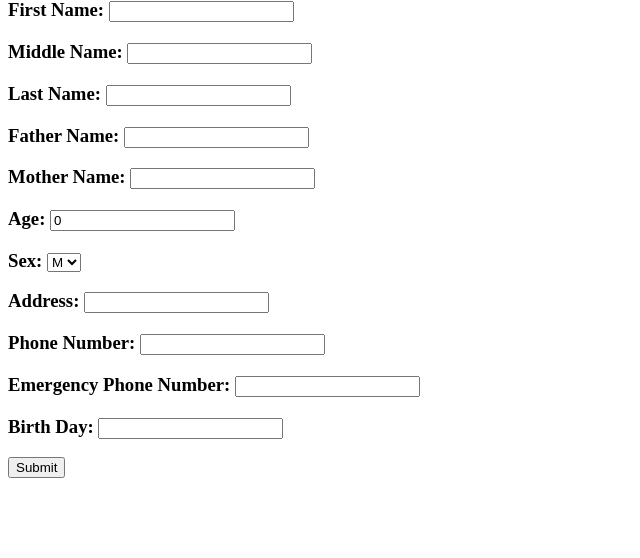
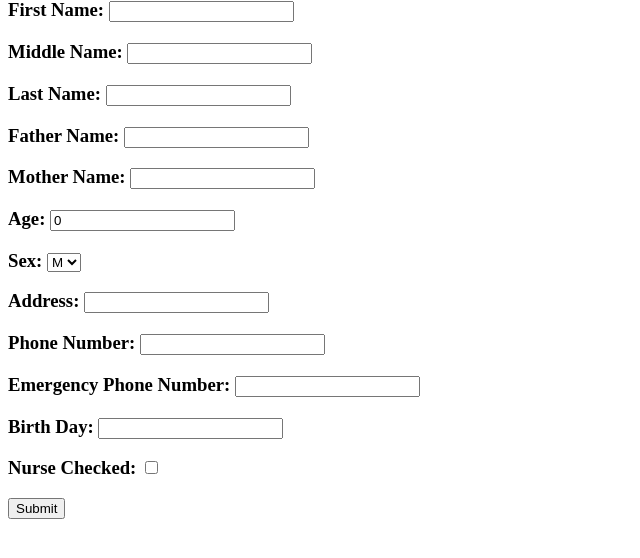
Before and after one commit to Naol86/Hospital, a Django app: page /register in a window 1280 px wide. Shown: the part 67-625 px from the top of the page, without its empty margins (0-640 px from the left). Run offline with Django 4.2, Linux system fonts and the light colour scheme.

Commit message:
check this out

```diff
--- a/patient/models.py
+++ b/patient/models.py
@@ -1,3 +1,4 @@
+from django import forms
 from django.db import models
 from birthday import BirthdayField,BirthdayManager
 
@@ -22,8 +23,8 @@ class Register_Patient(models.Model):
     Phone_Number = models.CharField(max_length=15)
     Emergency_Phone_Number = models.CharField(max_length=15)
     Birth_Day = models.DateField()
-
     Created_at = models.DateTimeField(auto_now=True)
+    Nurse_Checked = models.BooleanField(default=False)
 
     class Meta:
         ordering = ['Created_at']
@@ -50,9 +51,9 @@ class Nurse(models.Model):
     """Model definition for Nurse."""
 
     patient = models.ForeignKey(Register_Patient,on_delete=models.PROTECT)
-    status = models.CharField(max_length=500)
+    status = models.TextField(max_length=700)
     doctor = models.ForeignKey(Doctors,on_delete=models.PROTECT)
 
     def __str__(self):
         """Unicode representation of Nurse."""
-        pass
+        return self.patient
--- a/patient/views.py
+++ b/patient/views.py
@@ -33,7 +33,12 @@ def Nurse(request):
 
     nurse = Nurse_Form()
 
-    patients = Register_Patient.objects.all()
+    if request.method == 'POST':
+        nurse = Nurse_Form(request.POST)
+        if nurse.is_valid():
+            nurse.save()
+            return redirect('Nurse')
+    # patients = Register_Patient.objects.filter(Nurse_Checked=False)
 
-    context = {'patients' : patients , 'nurse':nurse}
+    context = {'nurse':nurse}
     return render(request,'nurse.html',context)
```
Also changed, not shown: patient/forms.py (+10 -0 lines), templates/nurse.html (+13 -1 lines), db.sqlite3, patient/migrations/0010_alter_nurse_status.py (added), patient/migrations/0011_register_patient_is_active_for_nurse.py (added), patient/migrations/0012_remove_register_patient_is_active_for_nurse_and_more.py (added), 1 other file.
